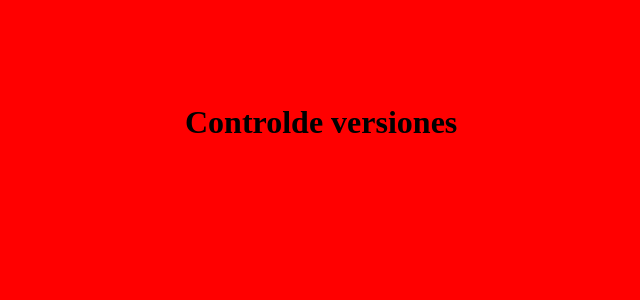
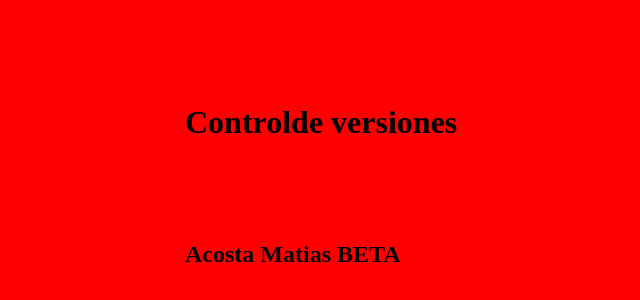
Before and after one commit to pacugliari/TP_SO_I4_Equipo_110, a plain HTML site: page index.html in a window 1280 px wide. Shown: the part 96-396 px from the top of the page, without its empty margins (115-755 px from the left). Drawn offline with Linux system fonts and the light colour scheme.

Commit message:
interaccion 4 punto 5 BETA

```diff
--- a/index.html
+++ b/index.html
@@ -8,5 +8,6 @@
 	</head>
 <body>
 	<h1>Controlde versiones</h1>
+<h2>Acosta Matias BETA	</h2>
 </body>
 </html>
```
Also changed, not shown: favicon.ico.
